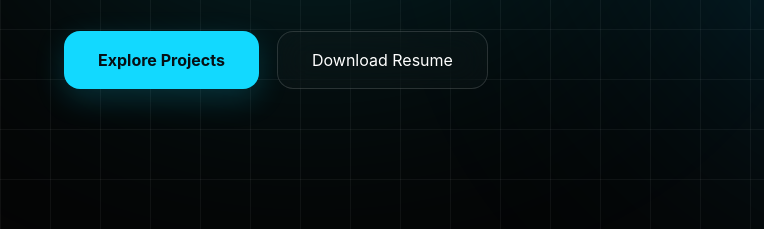
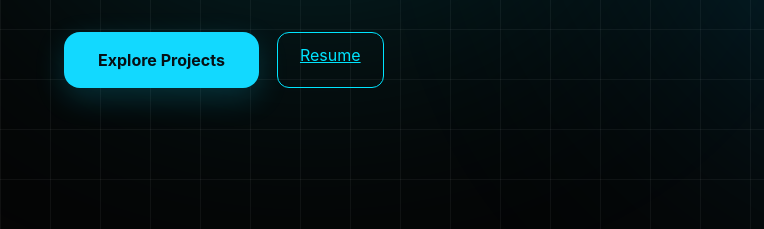
Before and after one commit to DeveloperJan171/Dev-J-Portfolio, a plain HTML site: page index.html in a window 1280 px wide. Shown: the part 571-800 px from the top of the page, 0-764 px from the left. Drawn offline with Linux system fonts and the light colour scheme.

Commit message:
Add files via upload

```diff
--- a/index.html
+++ b/index.html
@@ -52,7 +52,9 @@
 
         </button>
 
-        <a href="#" class="resume-btn">
+        <a href="assets/documents/Jan-Alexander-Tolentino-Resume.pdf"
+        class="resume-btn"
+        target="_blank">
 
             Resume
 
@@ -85,8 +87,12 @@
                     Explore Projects
                 </a>
 
-                <a href="#" class="secondary-btn">
-                    Download Resume
+                <a href="assets/documents/Jan-Alexander-Tolentino-Resume.pdf"
+                class="resume-btn"
+                download>
+
+                    Resume
+
                 </a>
 
             </div>
```
